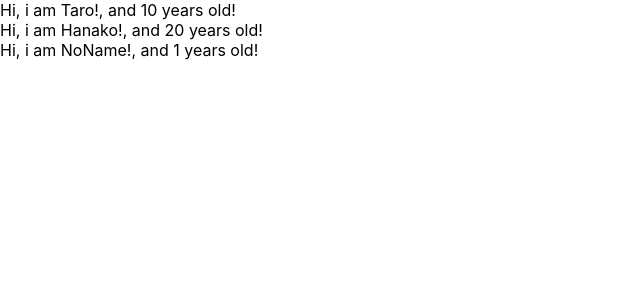
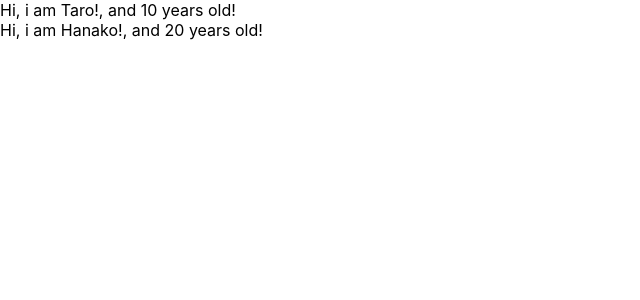
Before and after one commit to yukyoooo/react-lessen2, a React (Create React App) app: page / in a window 1280 px wide. Shown: the top 300 px of the page, without its empty margins (0-640 px from the left). Built offline with nearby package versions, Linux system fonts and the light colour scheme.

Commit message:
proptypes

```diff
--- a/src/App.js
+++ b/src/App.js
@@ -1,10 +1,10 @@
 import React, { Component } from "react";
+import PropTypes from 'prop-types';
 
 const App = () => {
   const profile = [
     { name: "Taro", age: 10 },
     { name: "Hanako", age: 20 },
-    { name: "NoName" },
   ]
   return (
     <div>
@@ -20,8 +20,9 @@ const User = (props) => {
   return <div>Hi, i am { props.name }!, and {props.age} years old! </div>
 }
 
-User.defaultProps = {
-  age: 1
+User.propTypes = {
+  name: PropTypes.string,
+  age: PropTypes.number.isRequired
 }
 
 export default App;
```
